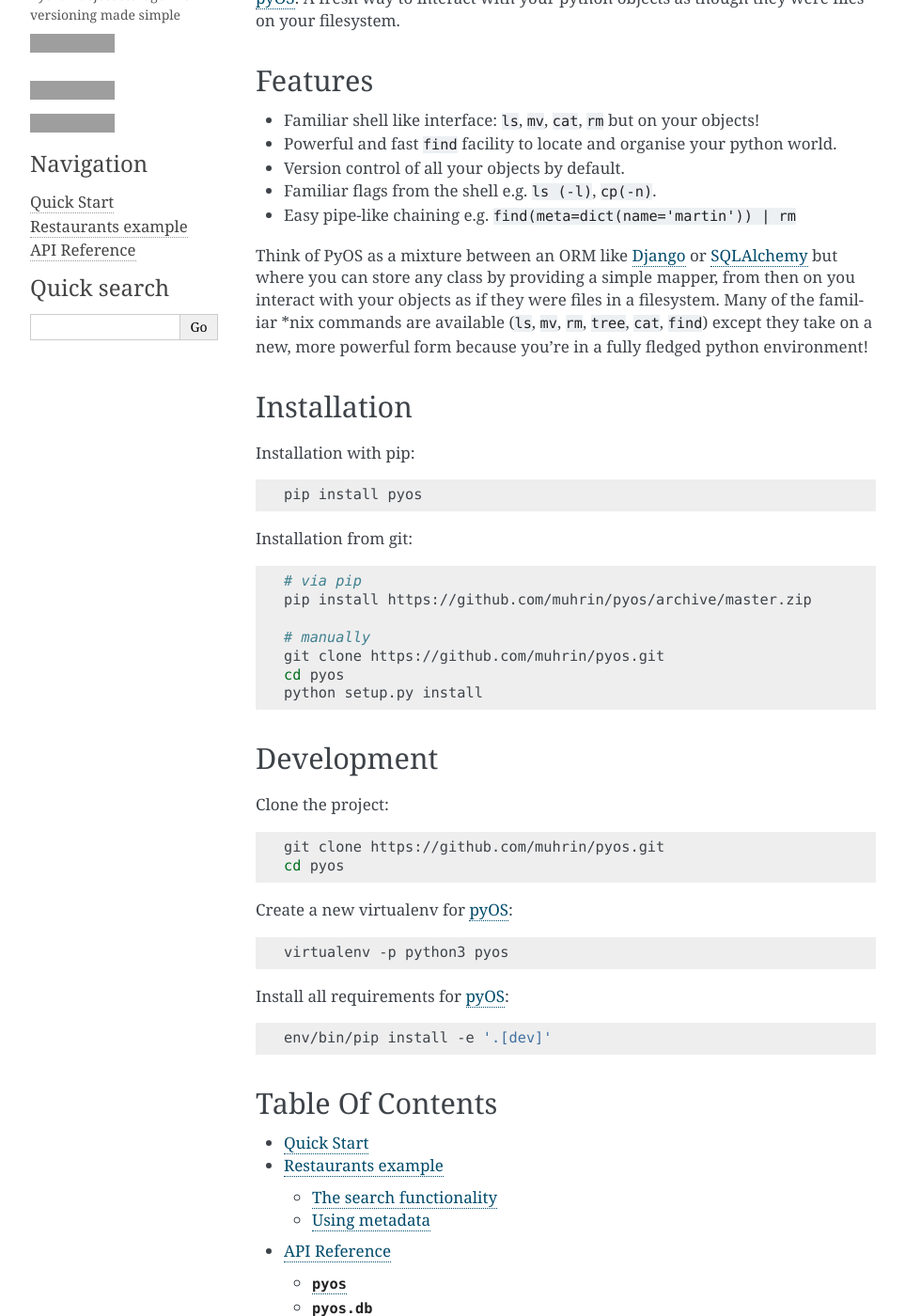
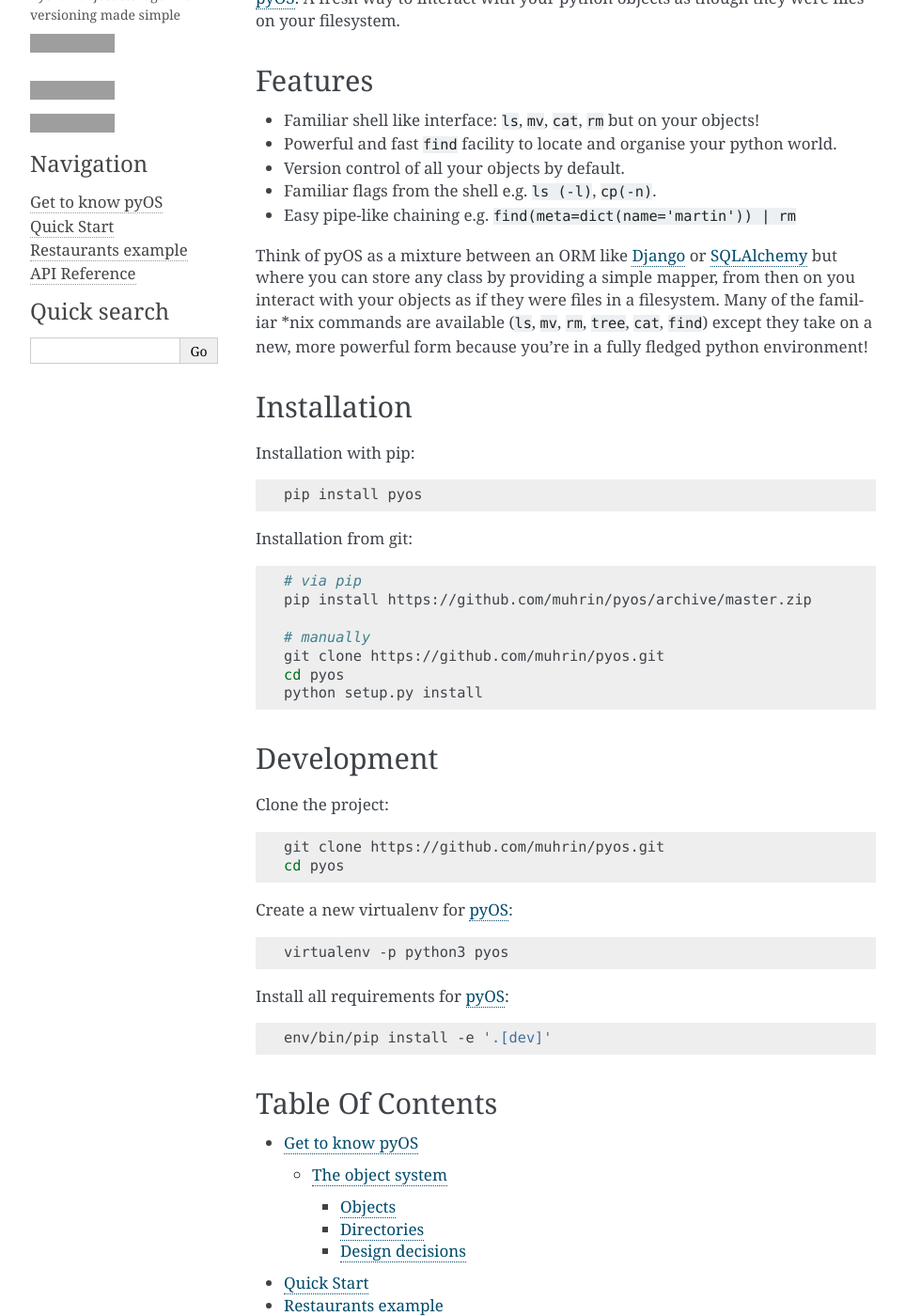
Before and after one commit to muhrin/pyos, a Sphinx documentation site: the page built from docs/source/index.rst, in a window 1280 px wide and 1400 px high, scrolled down 208 px. Shown: the whole window at 94% size, without its empty margins (148-1111 px from the left). Built offline with Sphinx 7.4.7, drawn with Linux system fonts in a browser that asks for light colours; some of the changed lines change nothing that is shown; grey boxes are pictures that could not be loaded.

Commit message:
Added 'Get to know pyOS' documentation

```diff
--- /dev/null
+++ b/docs/source/basics.rst
@@ -0,0 +1,46 @@
+Get to know pyOS
+++++++++++++++++
+
+The object system
+=================
+
+The object system structure is designed to emulate many of the features familiar in disk based filesystems.  Python objects are stored in directories, with the root of the filesystem starting at '``/``'.
+
+Objects
+-------
+
+Objects emulate files as commonly found on disk filesystems.  Some details:
+
+- Every object has a name and exists in a directory.
+- Object names within a directory are unique.
+- Object names can be any valid string, however it is advantageous to use value python variable names as they can then be used in tab-completion helpers.
+
+
+Directories
+-----------
+
+Directories in pyOS provide a familiar way to organise your objects, just was you would in your filesystem.  That said, there are some crucial differences to be aware of, namely:
+
+- A directory path ends with a trailing '``/``'.  Thus, ``pyos.Path('/home).is_dir_path()`` returns ``False`` while ``pyos.Path('/home/).is_dir_path()`` gives ``True``.  Some parts of pyOS, particularly ``psh`` will assume you're passing a directory, even without this a trailing '``/``', if it's obvious from context, e.g. ``cd('/home')`` is fine.
+- Directories cannot be created.  They are merely a a product of the fact that there is at least one object saved at that path.  It is possible to change to any directory using, e.g. ``cd()``, whether or not it exists already, and if an object is saved at that path the directory will come into existence.
+- A directory and an object can be in the same directory with the same name.  The reasons for this are outlined below but this should be born in mind as it is not the case on traditional filesystems.
+
+
+Design decisions
+----------------
+
+The guiding principle was to produce something as familiar as possible, but, data integrity, performance and simplicity was prioritised when they would conflict with familiarity.  Performance considerations were prioritised in the following order:
+
+1. Querying.  Finding objects (by state or metadata) should be as fast as possible, including queries involving directory starting points e.g., find all objects with some metadata in the directory ``/home/`` and below.
+2. Insertions.  Inserting objects, especially in batches, should be very fast.
+3. Deletions.  Deleting objects can be somewhat slow compared to other operations as it is expected to be performed less frequently.
+
+These help to explain the fact a directory and an object can have the same name in the same directory.  The current path of an object is stored in an object's metadata (as a directory and an object name) and there is no explicit representation of a directory (hence why an empty directory cannot exist).
+To understand how this results from the above goals consider the situation of having explicit directory objects.
+
+To save a new object in a directory would require loading the directory object, adding our object to it, and re-saving it.
+In the meantime, if another client is also saving to that directory we would be blocked until they were done.
+This incurs a performance hit when inserting, going against goal 2) above, and makes the code more difficult as an explicit locking mechanism must be put in place.
+
+Ah, but "how can we prevent two objects with the same name existing in the same folder then?", you ask.  Well that's done by having a simple unique index the metadata ensuring that no two objects can share the same directory and name.
+This, metadata based, structure also comes with significant query performance benefits because a query looking for data related to particular paths can be performed by making one request to the database that puts a condition on the directory key instead of recursively having to look for a folder, and then querying any subfolders, and their subfolders, etc. all as separate queries.
--- a/docs/source/index.rst
+++ b/docs/source/index.rst
@@ -46,7 +46,7 @@
 * Familiar flags from the shell e.g. ``ls (-l)``, ``cp(-n)``.
 * Easy pipe-like chaining e.g. ``find(meta=dict(name='martin')) | rm``
 
-Think of PyOS as a mixture between an ORM like `Django`_ or `SQLAlchemy`_ but where you can store any class by providing
+Think of pyOS as a mixture between an ORM like `Django`_ or `SQLAlchemy`_ but where you can store any class by providing
 a simple mapper, from then on you interact with your objects as if they were files in a filesystem.
 Many of the familiar \*nix commands are available (``ls``, ``mv``, ``rm``, ``tree``, ``cat``,
 ``find``) except they take on a new, more powerful form because you're in a fully fledged python environment!
@@ -105,6 +105,7 @@
    :glob:
    :maxdepth: 3
 
+   basics
    examples/quick-start.ipynb
    examples/restaurants.ipynb
    apidoc
```
